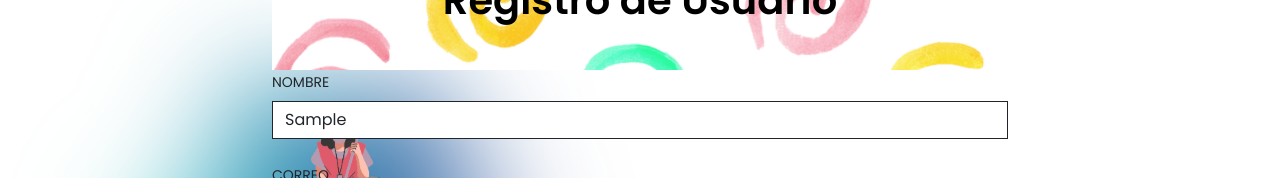
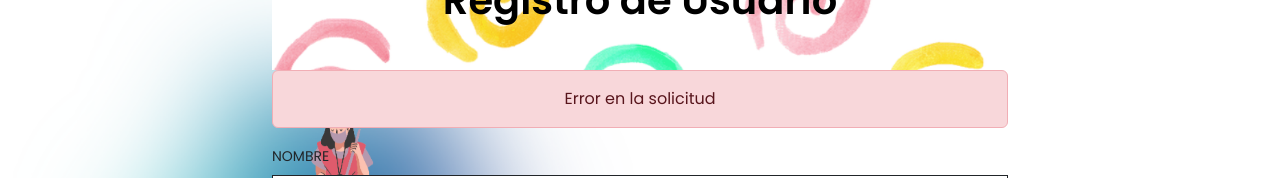
Before and after one commit to surisuri18/proyecto-titulo, a React (Create React App) app: page /registeruser in a window 1280 px wide. Both pictures are taken after typing "Sample", "name@example.com", "Sample123", "Sample123" into the empty fields and a click on the button "Registrarse". Shown: the part 188-366 px from the top of the page. Built offline with nearby package versions, Linux system fonts and the light colour scheme; no server answers.

Commit message:
si el correo ya fue registrado, sale una alerta

```diff
--- a/src/pages/Cliente/RegisterUser.jsx
+++ b/src/pages/Cliente/RegisterUser.jsx
@@ -42,13 +42,12 @@ const fieldsUsuario = [
 
 export default function RegistroUsuario({ onSubmit }) {
   const [showModal, setShowModal] = React.useState(false);
-  const [email,     setEmail]     = React.useState('');
+  const [email, setEmail] = React.useState('');
   const [error, setError] = React.useState(null);
 
-    const handleSubmit = async (data) => {
-    setError(null);
+  const handleSubmit = async (data) => {
+    setError(null); // limpia errores previos
     try {
-      // Envía datos al backend (ojo, "clave" debe coincidir con el campo backend)
       await registerUser({
         nombre: data.nombre,
         correo: data.correo,
@@ -57,6 +56,7 @@ export default function RegistroUsuario({ onSubmit }) {
       setEmail(data.correo);
       setShowModal(true);
     } catch (err) {
+      // Aquí muestras el error que venga del backend
       setError(err.error || 'Error inesperado');
     }
   };
@@ -70,6 +70,13 @@ export default function RegistroUsuario({ onSubmit }) {
             height="140px"
             fontSize="2.5rem"
           />
+
+          {/* Muestra el error si existe */}
+          {error && (
+            <div className="alert alert-danger text-center">
+              {error}
+            </div>
+          )}
 
           <FormBase
             fields={fieldsUsuario}
```
Also changed, not shown: 1 other file (tests, documents, lock files or other folders).
